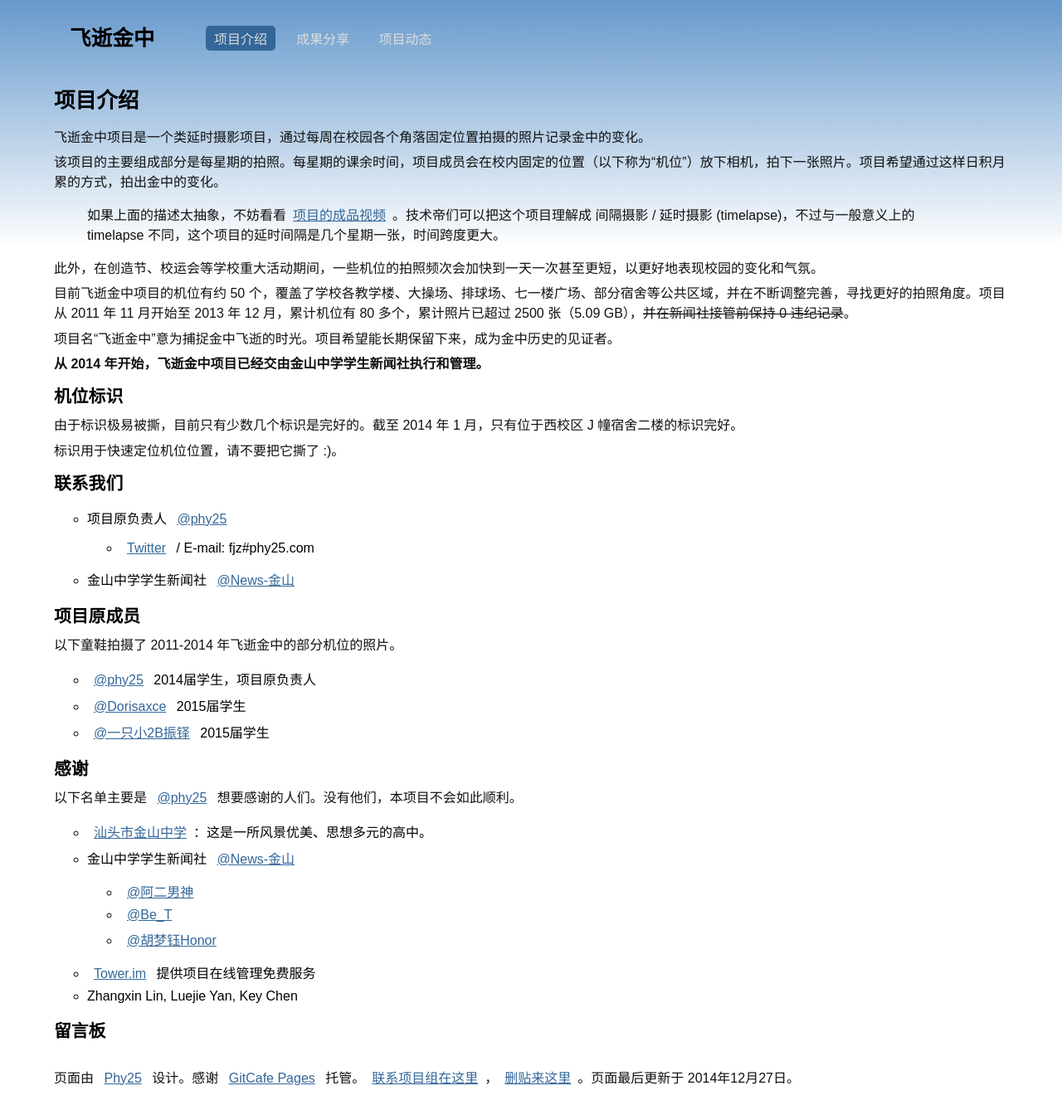
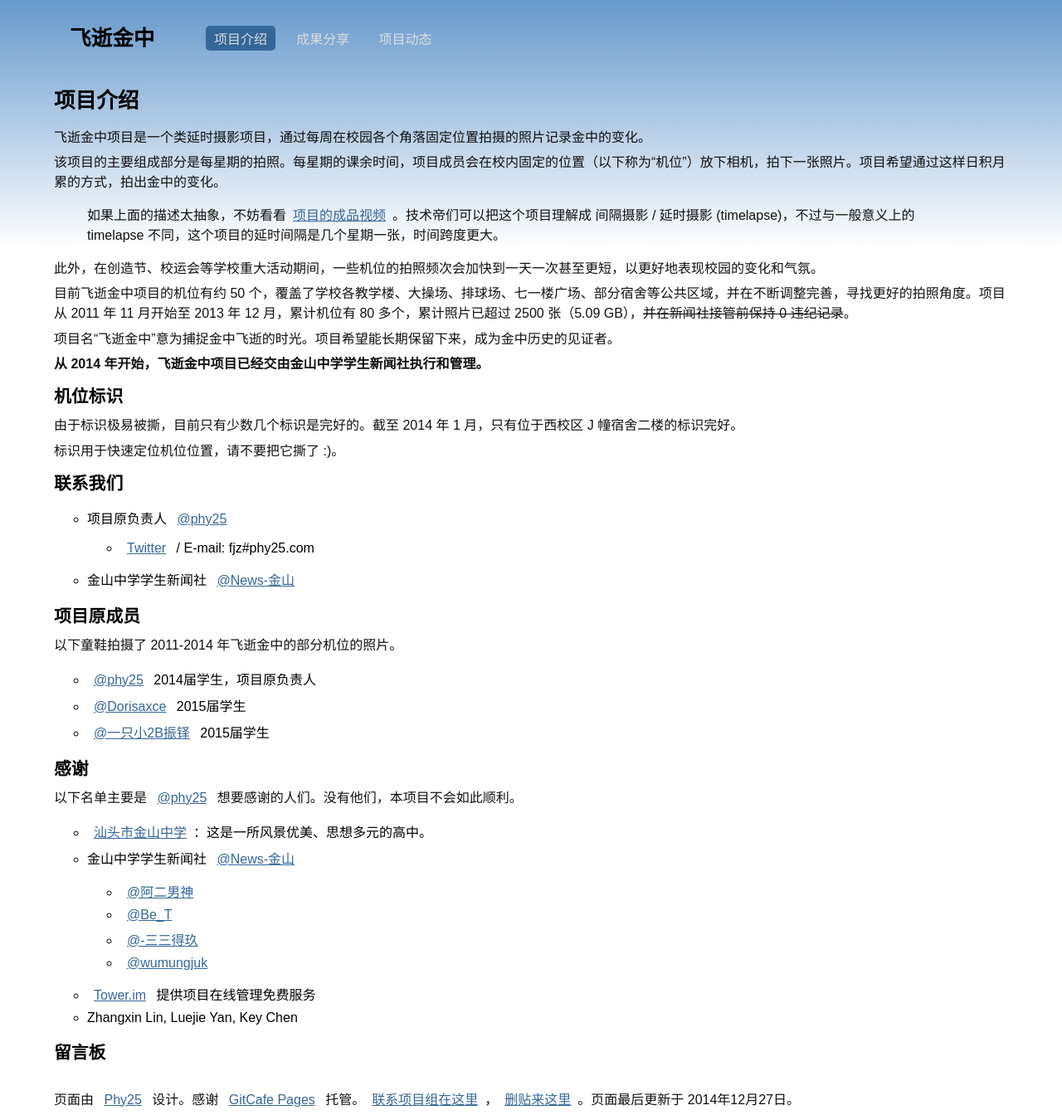
Before and after one commit to fleetingjz/fleetingjz.github.io, a Jekyll site: the page built from introduction.md, in a window 1280 px wide. Shown: the whole page at 83% size. Built offline with Jekyll 4.4.1, drawn with Linux system fonts in a browser that asks for light colours; comment, search, counter and statistics services are not loaded; before the commit the page ends 1318 px from its top, so only the background shows below that.

Commit message:
增加额外授权和感谢名单。

```diff
--- a/introduction.md
+++ b/introduction.md
@@ -53,7 +53,8 @@ categories: introduction
 * 金山中学学生新闻社 [@News-金山](http://weibo.com/jinzhongnews)
    * [@阿二男神](http://weibo.com/guohaoe)
    * [@Be_T](http://weibo.com/u/2639383380)
-   * [@胡梦钰Honor](http://weibo.com/princesshonor)
+   * [@-三三得玖](http://weibo.com/u/2261678354)
+   * [@wumungjuk](http://weibo.com/princesshonor)
 * [Tower.im](https://tower.im/) 提供项目在线管理免费服务
 * Zhangxin Lin, Luejie Yan, Key Chen
 
```
Also changed, not shown: works.md (+2 -0 lines).
